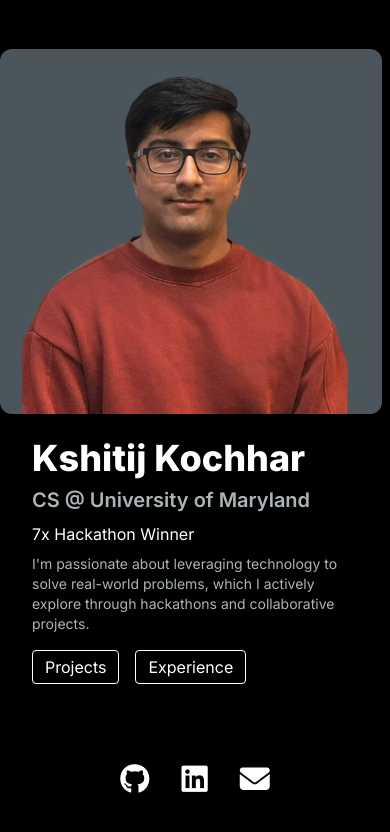
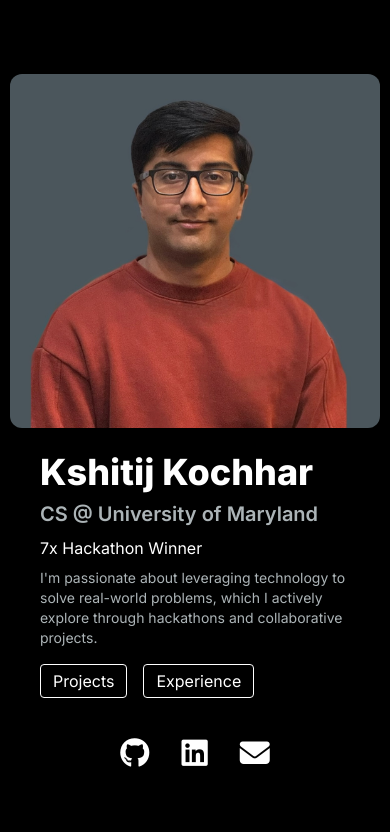
Before and after one commit to k-kochhar/portfolio, a Next.js app: page / in a window 390 px wide. Shown: the top 832 px of the page. Built offline with nearby package versions, Linux system fonts and the light colour scheme.

Commit message:
[fix] some mobile ui fixes

```diff
--- a/app/components/Hero.js
+++ b/app/components/Hero.js
@@ -11,16 +11,16 @@ export function Hero() {
 	return (
 		<div className="h-screen flex items-center justify-center bg-black">
 			<div className="flex flex-wrap gap-x-5">
-				<div className="lg:block rounded-lg flex mx-auto my-auto">
+				<div className="lg:block rounded-lg flex mx-auto my-auto justify-center">
 					<Image
 						src="/headshot.jpg"
 						alt="Kshitij Kochhar"
 						width={270}
 						height={270}
-						className="rounded-xl w-[98%] sm:w-[270px]"
+						className="rounded-xl w-[95%] sm:w-[270px]"
 					/>
 				</div>
-				<div className="px-8 flex flex-col text-wrap pt-6 sm:pt-0">
+				<div className="px-10 flex flex-col text-wrap pt-6 sm:pt-0">
 					<h1 className="font-extrabold text-4xl sm:text-6xl mb-2 text-white">
 						Kshitij Kochhar
 					</h1>
@@ -51,7 +51,7 @@ export function Hero() {
 								</Link>
 							</div>
 						</div>
-						<div className="flex gap-x-8 py-auto mt-20 sm:mt-0 w-full sm:w-auto justify-center sm:justify-start">
+						<div className="flex gap-x-8 py-auto mt-10 sm:mt-0 w-full sm:w-auto justify-center sm:justify-start self-end">
 							{icons.map((icon) => (
 								<Link key={icon.name} href={icon.link} passHref>
 									<i
```
Also changed, not shown: 1 other file (tests, documents, lock files or other folders).
